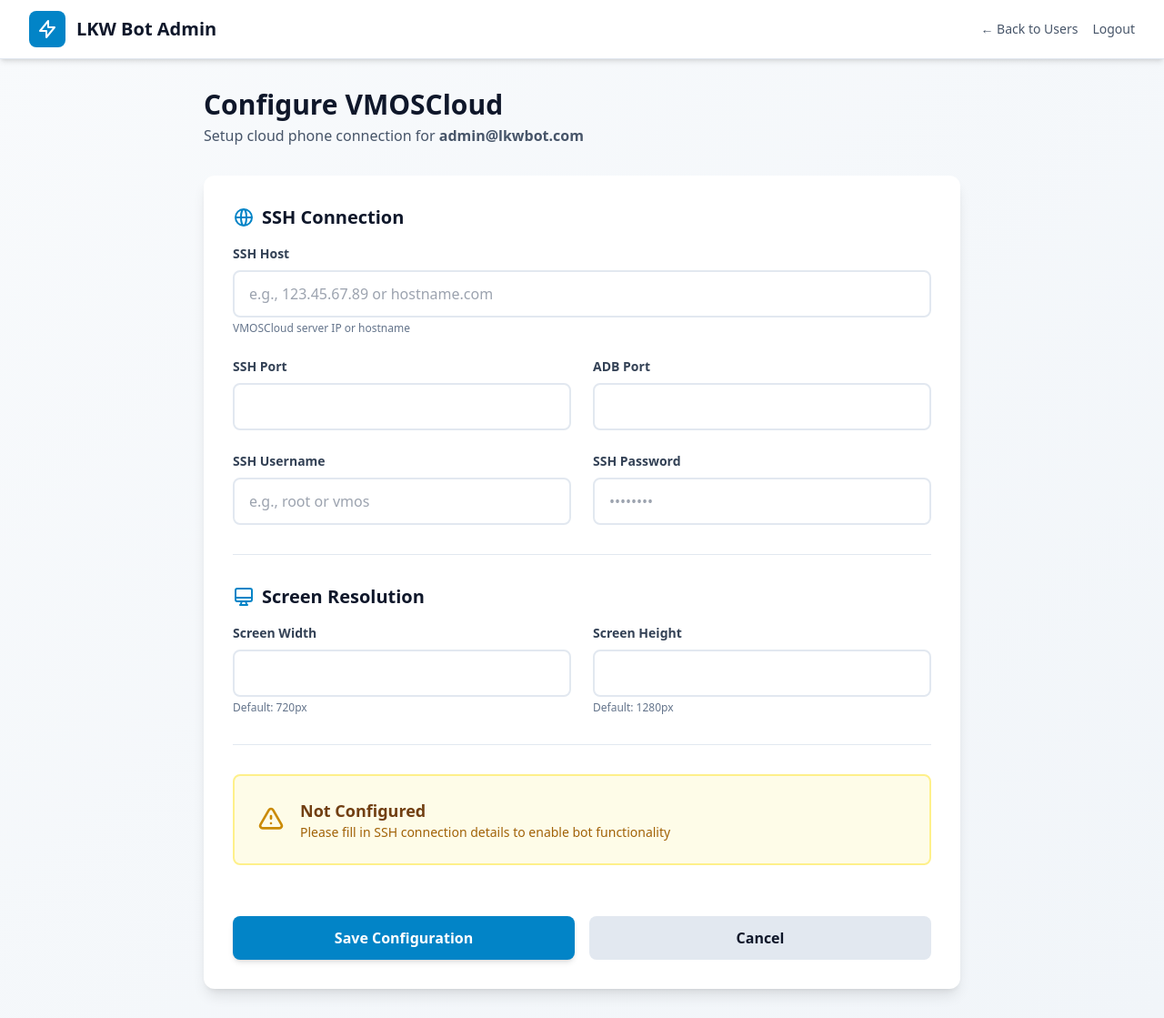
After one commit to Ben10002/LastWarTruck, a Flask app: template templates/admin/configure_phone.html in a window 1280 px wide. The commit adds this page. Shown: the whole page at 91% size. Run offline with Flask 3, Linux system fonts and the light colour scheme; the template is opened without the code that fills it: values that come from a table or form of the project are taken from there, others are empty; some libraries are stand-ins or nearby versions.

```diff
--- /dev/null
+++ b/templates/admin/configure_phone.html
@@ -0,0 +1,203 @@
+{% extends "base.html" %}
+
+{% block title %}Configure VMOSCloud - {{ user.email }} - LKW Bot Admin{% endblock %}
+
+{% block body %}
+<div class="min-h-screen bg-gradient-to-br from-slate-50 to-slate-100">
+
+    <!-- Navigation Bar -->
+    <nav class="bg-white shadow-md border-b border-slate-200">
+        <div class="max-w-7xl mx-auto px-4 sm:px-6 lg:px-8">
+            <div class="flex justify-between h-16">
+                <div class="flex items-center">
+                    <div class="flex-shrink-0 flex items-center">
+                        <div class="w-10 h-10 bg-primary-600 rounded-lg flex items-center justify-center mr-3">
+                            <svg class="w-6 h-6 text-white" fill="none" stroke="currentColor" viewBox="0 0 24 24">
+                                <path stroke-linecap="round" stroke-linejoin="round" stroke-width="2" d="M13 10V3L4 14h7v7l9-11h-7z"/>
+                            </svg>
+                        </div>
+                        <span class="text-xl font-bold text-slate-900">LKW Bot Admin</span>
+                    </div>
+                </div>
+                <div class="flex items-center space-x-4">
+                    <a href="{{ url_for('admin.users') }}" class="text-sm text-slate-600 hover:text-slate-900 font-medium">
+                        ← Back to Users
+                    </a>
+                    <a href="{{ url_for('auth.logout') }}" class="text-sm text-slate-600 hover:text-slate-900 font-medium">
+                        Logout
+                    </a>
+                </div>
+            </div>
+        </div>
+    </nav>
+
+    <!-- Main Content -->
+    <div class="max-w-4xl mx-auto px-4 sm:px-6 lg:px-8 py-8">
+
+        <div class="mb-8">
+            <h1 class="text-3xl font-bold text-slate-900">Configure VMOSCloud</h1>
+            <p class="text-slate-600 mt-1">Setup cloud phone connection for <strong>{{ user.email }}</strong></p>
+        </div>
+
+        <!-- Configuration Form -->
+        <div class="bg-white rounded-xl shadow-lg p-8">
+            <form method="POST" class="space-y-8">
+
+                <!-- SSH Connection Settings -->
+                <div>
+                    <h2 class="text-xl font-bold text-slate-900 mb-4 flex items-center">
+                        <svg class="w-6 h-6 mr-2 text-primary-600" fill="none" stroke="currentColor" viewBox="0 0 24 24">
+                            <path stroke-linecap="round" stroke-linejoin="round" stroke-width="2" d="M21 12a9 9 0 01-9 9m9-9a9 9 0 00-9-9m9 9H3m9 9a9 9 0 01-9-9m9 9c1.657 0 3-4.03 3-9s-1.343-9-3-9m0 18c-1.657 0-3-4.03-3-9s1.343-9 3-9m-9 9a9 9 0 019-9"/>
+                        </svg>
+                        SSH Connection
+                    </h2>
+
+                    <div class="grid grid-cols-1 md:grid-cols-2 gap-6">
+                        <div class="md:col-span-2">
+                            <label class="block text-sm font-semibold text-slate-700 mb-2">
+                                SSH Host
+                            </label>
+                            <input type="text"
+                                   name="ssh_host"
+                                   value="{{ bot_config.ssh_host or '' }}"
+                                   placeholder="e.g., 123.45.67.89 or hostname.com"
+                                   class="w-full px-4 py-3 rounded-lg border-2 border-slate-200 focus:border-primary-500 focus:ring-2 focus:ring-primary-200 outline-none transition-all">
+                            <p class="text-xs text-slate-500 mt-1">VMOSCloud server IP or hostname</p>
+                        </div>
+
+                        <div>
+                            <label class="block text-sm font-semibold text-slate-700 mb-2">
+                                SSH Port
+                            </label>
+                            <input type="number"
+                                   name="ssh_port"
+                                   value="{{ bot_config.ssh_port }}"
+                                   min="1"
+                                   max="65535"
+                                   class="w-full px-4 py-3 rounded-lg border-2 border-slate-200 focus:border-primary-500 focus:ring-2 focus:ring-primary-200 outline-none transition-all">
+                        </div>
+
+                        <div>
+                            <label class="block text-sm font-semibold text-slate-700 mb-2">
+                                ADB Port
+                            </label>
+                            <input type="number"
+                                   name="adb_port"
+                                   value="{{ bot_config.adb_port }}"
+                                   min="1"
+                                   max="65535"
+                                   class="w-full px-4 py-3 rounded-lg border-2 border-slate-200 focus:border-primary-500 focus:ring-2 focus:ring-primary-200 outline-none transition-all">
+                        </div>
+
+                        <div>
+                            <label class="block text-sm font-semibold text-slate-700 mb-2">
+                                SSH Username
+                            </label>
+                            <input type="text"
+                                   name="ssh_user"
+                                   value="{{ bot_config.ssh_user or '' }}"
+                                   placeholder="e.g., root or vmos"
+                                   class="w-full px-4 py-3 rounded-lg border-2 border-slate-200 focus:border-primary-500 focus:ring-2 focus:ring-primary-200 outline-none transition-all">
+                        </div>
+
+                        <div>
+                            <label class="block text-sm font-semibold text-slate-700 mb-2">
+                                SSH Password
+                            </label>
+                            <input type="password"
+                                   name="ssh_pass"
+                                   value="{{ bot_config.ssh_pass or '' }}"
+                                   placeholder="••••••••"
+                                   class="w-full px-4 py-3 rounded-lg border-2 border-slate-200 focus:border-primary-500 focus:ring-2 focus:ring-primary-200 outline-none transition-all">
+                        </div>
+                    </div>
+                </div>
+
+                <!-- Screen Settings -->
+                <div class="border-t border-slate-200 pt-8">
+                    <h2 class="text-xl font-bold text-slate-900 mb-4 flex items-center">
+                        <svg class="w-6 h-6 mr-2 text-primary-600" fill="none" stroke="currentColor" viewBox="0 0 24 24">
+                            <path stroke-linecap="round" stroke-linejoin="round" stroke-width="2" d="M9.75 17L9 20l-1 1h8l-1-1-.75-3M3 13h18M5 17h14a2 2 0 002-2V5a2 2 0 00-2-2H5a2 2 0 00-2 2v10a2 2 0 002 2z"/>
+                        </svg>
+                        Screen Resolution
+                    </h2>
+
+                    <div class="grid grid-cols-1 md:grid-cols-2 gap-6">
+                        <div>
+                            <label class="block text-sm font-semibold text-slate-700 mb-2">
+                                Screen Width
+                            </label>
+                            <input type="number"
+                                   name="screen_width"
+                                   value="{{ bot_config.screen_width }}"
+                                   min="480"
+                                   max="1920"
+                                   class="w-full px-4 py-3 rounded-lg border-2 border-slate-200 focus:border-primary-500 focus:ring-2 focus:ring-primary-200 outline-none transition-all">
+                            <p class="text-xs text-slate-500 mt-1">Default: 720px</p>
+                        </div>
+
+                        <div>
+                            <label class="block text-sm font-semibold text-slate-700 mb-2">
+                                Screen Height
+                            </label>
+                            <input type="number"
+                                   name="screen_height"
+                                   value="{{ bot_config.screen_height }}"
+                                   min="800"
+                                   max="2560"
+                                   class="w-full px-4 py-3 rounded-lg border-2 border-slate-200 focus:border-primary-500 focus:ring-2 focus:ring-primary-200 outline-none transition-all">
+                            <p class="text-xs text-slate-500 mt-1">Default: 1280px</p>
+                        </div>
+                    </div>
+                </div>
+
+                <!-- Configuration Status -->
+                {% if bot_config.is_configured %}
+                <div class="border-t border-slate-200 pt-8">
+                    <div class="bg-green-50 border-2 border-green-200 rounded-lg p-6">
+                        <div class="flex items-center">
+                            <svg class="w-8 h-8 text-green-600 flex-shrink-0" fill="none" stroke="currentColor" viewBox="0 0 24 24">
+                                <path stroke-linecap="round" stroke-linejoin="round" stroke-width="2" d="M9 12l2 2 4-4m6 2a9 9 0 11-18 0 9 9 0 0118 0z"/>
+                            </svg>
+                            <div class="ml-4">
+                                <p class="text-lg font-bold text-green-900">VMOSCloud Configured</p>
+                                <p class="text-sm text-green-700">This user can now start the bot with cloud phone connection</p>
+                            </div>
+                        </div>
+                    </div>
+                </div>
+                {% else %}
+                <div class="border-t border-slate-200 pt-8">
+                    <div class="bg-yellow-50 border-2 border-yellow-200 rounded-lg p-6">
+                        <div class="flex items-center">
+                            <svg class="w-8 h-8 text-yellow-600 flex-shrink-0" fill="none" stroke="currentColor" viewBox="0 0 24 24">
+                                <path stroke-linecap="round" stroke-linejoin="round" stroke-width="2" d="M12 9v2m0 4h.01m-6.938 4h13.856c1.54 0 2.502-1.667 1.732-3L13.732 4c-.77-1.333-2.694-1.333-3.464 0L3.34 16c-.77 1.333.192 3 1.732 3z"/>
+                            </svg>
+                            <div class="ml-4">
+                                <p class="text-lg font-bold text-yellow-900">Not Configured</p>
+                                <p class="text-sm text-yellow-700">Please fill in SSH connection details to enable bot functionality</p>
+                            </div>
+                        </div>
+                    </div>
+                </div>
+                {% endif %}
+
+                <!-- Submit Buttons -->
+                <div class="flex space-x-4 pt-6">
+                    <button type="submit"
+                            class="flex-1 bg-primary-600 hover:bg-primary-700 text-white font-semibold py-3 px-6 rounded-lg shadow-md hover:shadow-lg transform hover:-translate-y-0.5 transition-all">
+                        Save Configuration
+                    </button>
+
+                    <a href="{{ url_for('admin.users') }}"
+                       class="flex-1 bg-slate-200 hover:bg-slate-300 text-slate-900 font-semibold py-3 px-6 rounded-lg text-center transition-all">
+                        Cancel
+                    </a>
+                </div>
+
+            </form>
+        </div>
+
+    </div>
+</div>
+{% endblock %}
```
Also changed, not shown: routes/admin.py (+37 -0 lines), templates/admin/users.html (+63 -49 lines).
